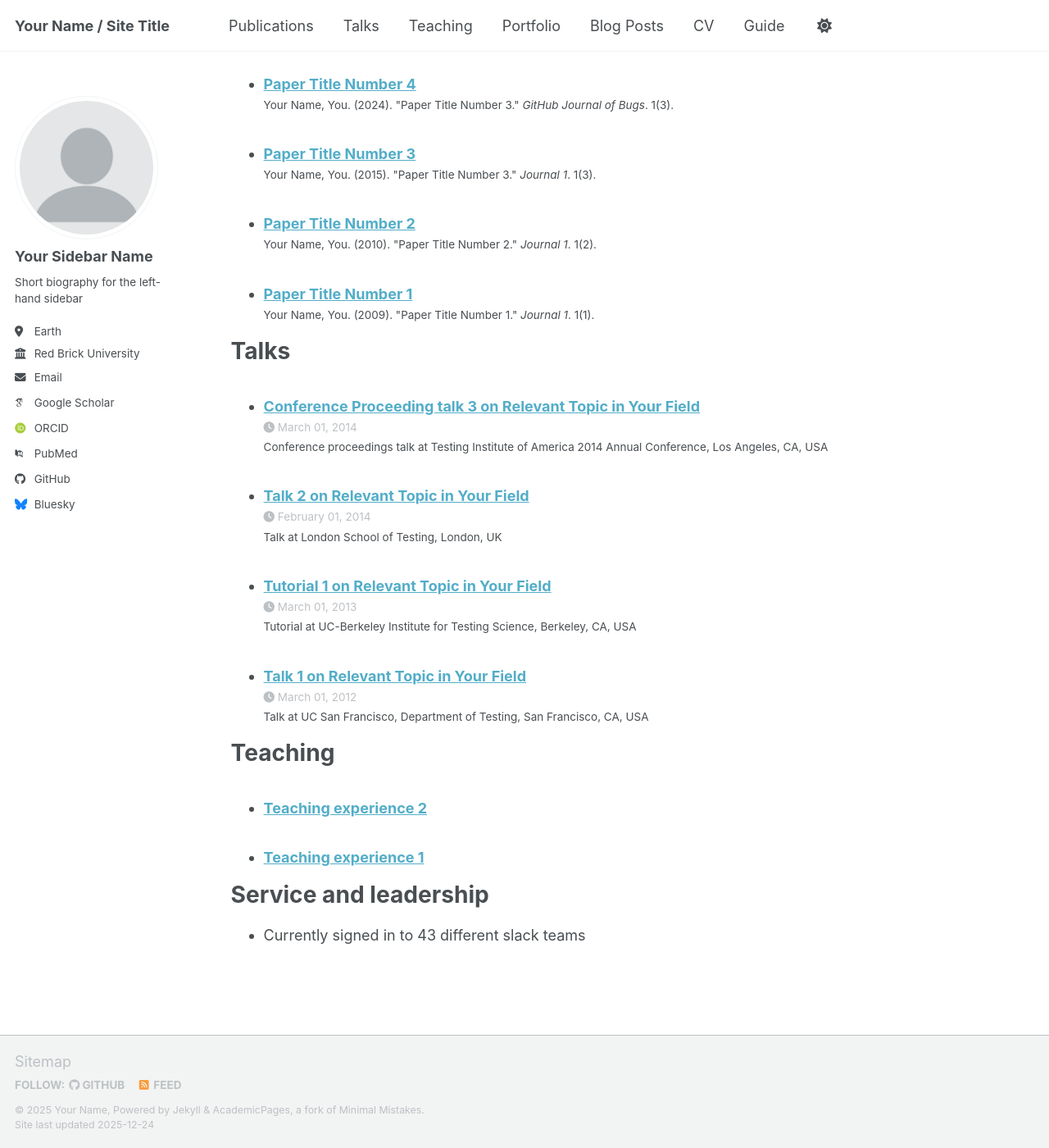
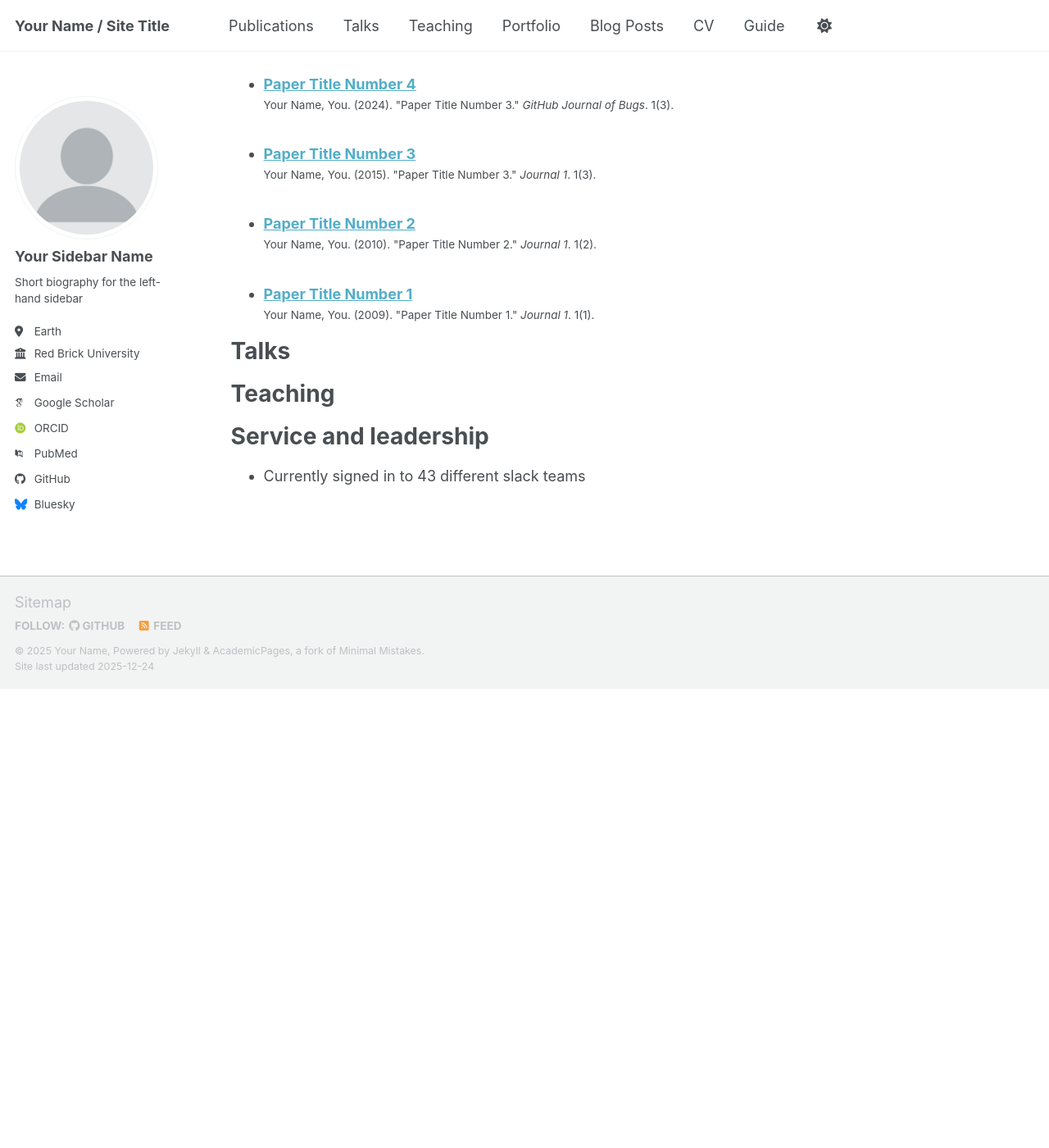
Before and after one commit to Revivekirin/revivekirin.github.io, a Jekyll site: the page built from _pages/cv.md, in a window 1280 px wide and 1400 px high, scrolled down 1146 px. Shown: the whole window at 82% size. Built offline with Jekyll 4.4.1, drawn with Linux system fonts in a browser that asks for light colours; some web fonts are replaced; a script bundle is joined from its source files by our own code; library files that are not in the unit come from our copies; after the commit the page ends 1986 px from its top, so only the background shows below that.

Commit message:
Remove some layouts...

```diff
--- a/_config.yml
+++ b/_config.yml
@@ -221,18 +221,18 @@
 
 # These settings control the types of collections used by the template
 collections:
-  teaching:
-    output: true
-    permalink: /:collection/:path/
+  # teaching:
+  #   output: true
+  #   permalink: /:collection/:path/
   publications:
     output: true
     permalink: /:collection/:path/
   portfolio:
     output: true
     permalink: /:collection/:path/
-  talks:
-    output: true
-    permalink: /:collection/:path/
+  # talks:
+  #   output: true
+  #   permalink: /:collection/:path/
 
 
 # These settings control how pages and collections are included in the site
@@ -255,15 +255,15 @@
     values:
       layout: single
       author_profile: true
-  # _teaching
-  - scope:
-      path: ""
-      type: teaching
-    values:
-      layout: single
-      author_profile: true
-      share: true
-      comments: true
+  # # _teaching
+  # - scope:
+  #     path: ""
+  #     type: teaching
+  #   values:
+  #     layout: single
+  #     author_profile: true
+  #     share: true
+  #     comments: true
   # _publications
   - scope:
       path: ""
@@ -282,14 +282,14 @@
       author_profile: true
       share: true
       comment: true
-  # _talks
-  - scope:
-      path: ""
-      type: talks
-    values:
-      layout: talk
-      author_profile: true
-      share: true
+  # # _talks
+  # - scope:
+  #     path: ""
+  #     type: talks
+  #   values:
+  #     layout: talk
+  #     author_profile: true
+  #     share: true
 
 
 # Sass/SCSS
--- a/_talks/2012-03-01-talk-1.md
+++ /dev/null
@@ -1,11 +0,0 @@
----
-title: "Talk 1 on Relevant Topic in Your Field"
-collection: talks
-type: "Talk"
-permalink: /talks/2012-03-01-talk-1
-venue: "UC San Francisco, Department of Testing"
-date: 2012-03-01
-location: "San Francisco, CA, USA"
----
-
-This is a description of your talk, which is a markdown file that can be all markdown-ified like any other post. Yay markdown!
--- a/_talks/2013-03-01-tutorial-1.md
+++ /dev/null
@@ -1,13 +0,0 @@
----
-title: "Tutorial 1 on Relevant Topic in Your Field"
-collection: talks
-type: "Tutorial"
-permalink: /talks/2013-03-01-tutorial-1
-venue: "UC-Berkeley Institute for Testing Science"
-date: 2013-03-01
-location: "Berkeley, CA, USA"
----
-
-[More information here](http://exampleurl.com)
-
-This is a description of your tutorial, note the different field in type. This is a markdown files that can be all markdown-ified like any other post. Yay markdown!
--- a/_talks/2014-02-01-talk-2.md
+++ /dev/null
@@ -1,13 +0,0 @@
----
-title: "Talk 2 on Relevant Topic in Your Field"
-collection: talks
-type: "Talk"
-permalink: /talks/2014-02-01-talk-2
-venue: "London School of Testing"
-date: 2014-02-01
-location: "London, UK"
----
-
-[More information here](http://example2.com)
-
-This is a description of your talk, which is a markdown files that can be all markdown-ified like any other post. Yay markdown!
--- a/_talks/2014-03-01-talk-3.md
+++ /dev/null
@@ -1,11 +0,0 @@
----
-title: "Conference Proceeding talk 3 on Relevant Topic in Your Field"
-collection: talks
-type: "Conference proceedings talk"
-permalink: /talks/2014-03-01-talk-3
-venue: "Testing Institute of America 2014 Annual Conference"
-date: 2014-03-01
-location: "Los Angeles, CA, USA"
----
-
-This is a description of your conference proceedings talk, note the different field in type. You can put anything in this field.
--- a/_teaching/2014-spring-teaching-1.md
+++ /dev/null
@@ -1,20 +0,0 @@
----
-title: "Teaching experience 1"
-collection: teaching
-type: "Undergraduate course"
-permalink: /teaching/2014-spring-teaching-1
-venue: "University 1, Department"
-date: 2014-01-01
-location: "City, Country"
----
-
-This is a description of a teaching experience. You can use markdown like any other post.
-
-Heading 1
-======
-
-Heading 2
-======
-
-Heading 3
-======
--- a/_teaching/2015-spring-teaching-2.md
+++ /dev/null
@@ -1,20 +0,0 @@
----
-title: "Teaching experience 2"
-collection: teaching
-type: "Workshop"
-permalink: /teaching/2015-spring-teaching-1
-venue: "University 1, Department"
-date: 2015-01-01
-location: "City, Country"
----
-
-This is a description of a teaching experience. You can use markdown like any other post.
-
-Heading 1
-======
-
-Heading 2
-======
-
-Heading 3
-======
```
